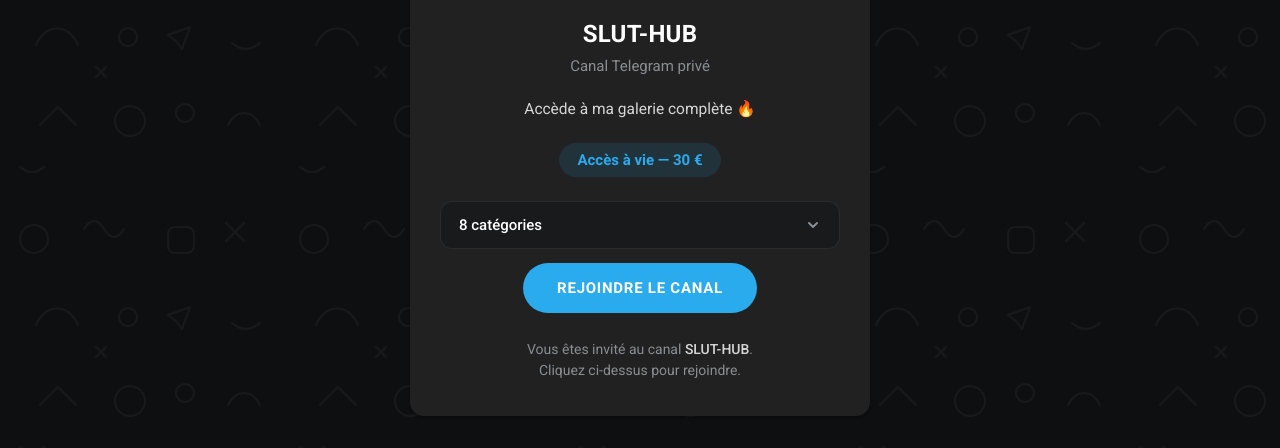
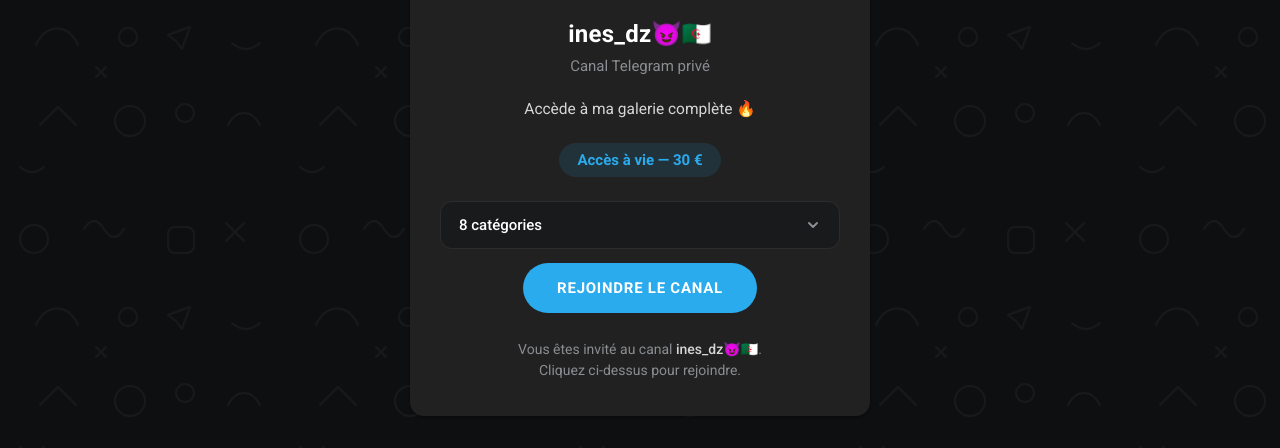
Before and after one commit to page-edit/Telegram, a plain HTML site: page index.html in a window 1280 px wide. Shown: the part 363-811 px from the top of the page. Drawn offline with Linux system fonts and the light colour scheme.

Commit message:
Update index.html

```diff
--- a/index.html
+++ b/index.html
@@ -3,7 +3,7 @@
 <head>
 <meta charset="UTF-8">
 <meta name="viewport" content="width=device-width, initial-scale=1.0">
-<title>SLUT-HUB — Accès Telegram</title>
+<title> ines_dz😈🇩🇿 — Accès Telegram</title>
 <link rel="preconnect" href="https://fonts.googleapis.com">
 <link href="https://fonts.googleapis.com/css2?family=Roboto:wght@400;500;700;900&display=swap" rel="stylesheet">
 <style>
@@ -240,7 +240,7 @@
         <source src="Beubeuland.mp4" type="video/mp4">
       </video>
     </div>
-    <h1>SLUT-HUB</h1>
+    <h1>ines_dz😈🇩🇿</h1>
     <div class="subscribers">Canal Telegram privé</div>
 
     <div class="description">
@@ -271,7 +271,7 @@
     <a class="cta" href="https://buy.stripe.com/fZu3cueSAcjM0FR2smew817" target="_blank" rel="noopener">Rejoindre le canal</a>
 
     <div class="footnote">
-      Vous êtes invité au canal <strong>SLUT-HUB</strong>.<br>
+      Vous êtes invité au canal <strong>ines_dz😈🇩🇿</strong>.<br>
       Cliquez ci-dessus pour rejoindre.
     </div>
   </main>
```
